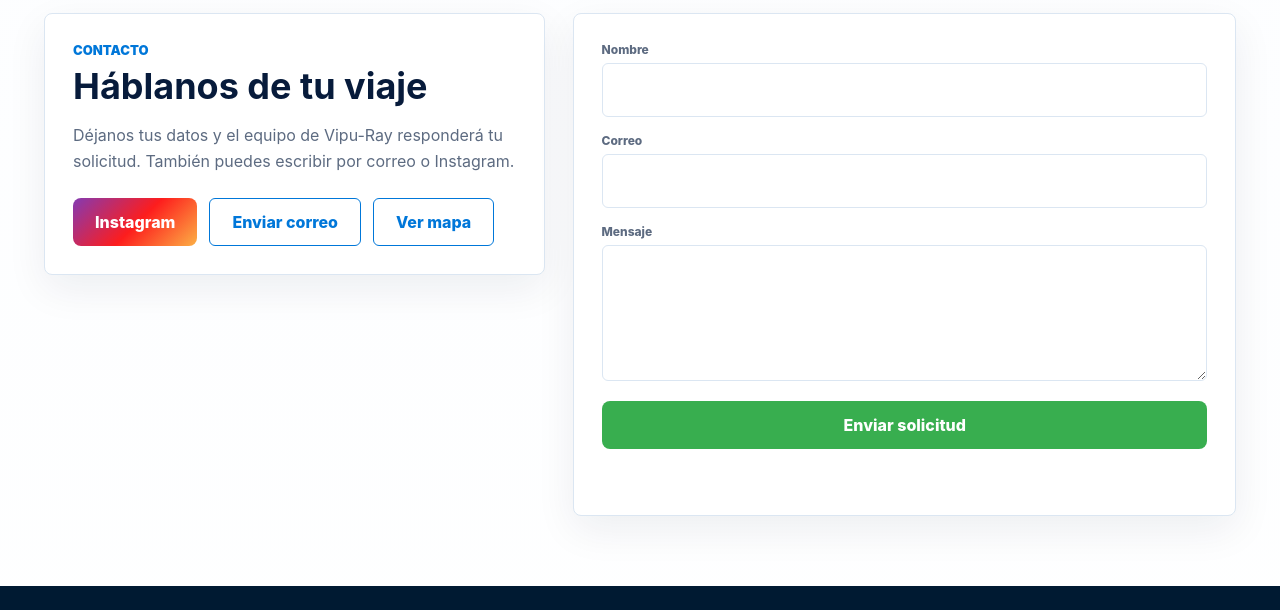
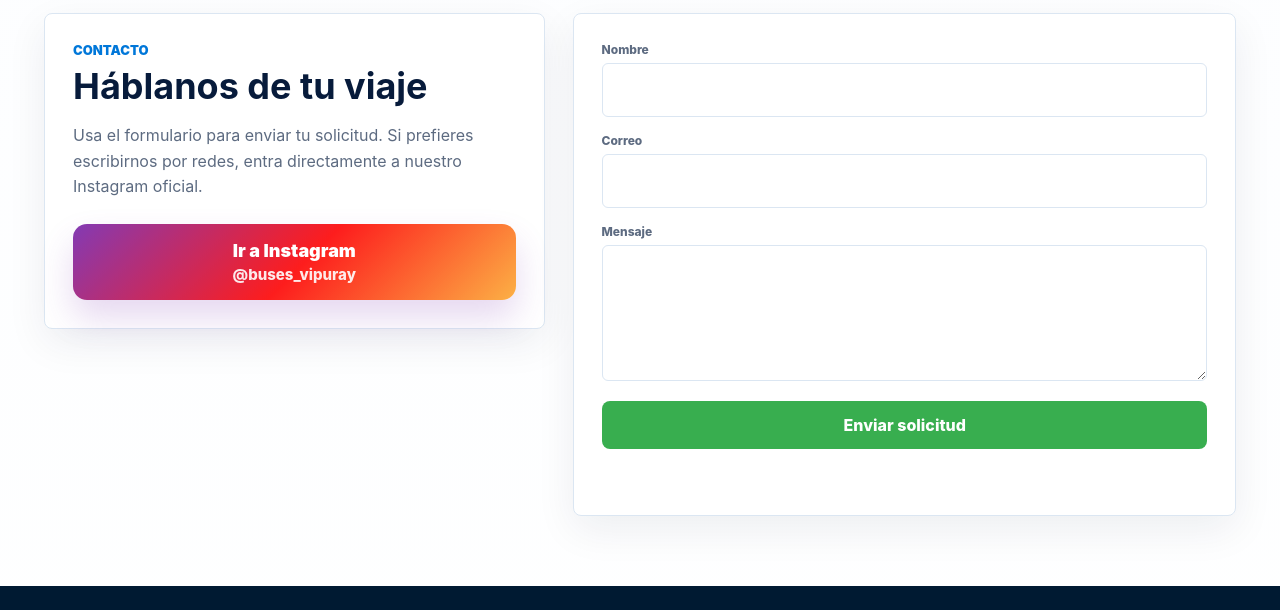
Before and after one commit to vipurayoficial-stack/Vipuray, a website: page index.html in a window 1280 px wide. Shown: the part 4720-5330 px from the top of the page. Drawn offline with Linux system fonts and the light colour scheme; no server answers.

Commit message:
Simplify contact Instagram call to action

```diff
--- a/index.html
+++ b/index.html
@@ -384,11 +384,12 @@
         <div class="contact-card">
           <p class="eyebrow">Contacto</p>
           <h2 id="contact-title">Háblanos de tu viaje</h2>
-          <p>Déjanos tus datos y el equipo de Vipu-Ray responderá tu solicitud. También puedes escribir por correo o Instagram.</p>
-          <div class="contact-actions">
-            <a class="instagram-button" href="https://www.instagram.com/buses_vipuray/" target="_blank" rel="noreferrer">Instagram</a>
-            <a class="outline-button" href="mailto:vipuray.oficial@gmail.com">Enviar correo</a>
-            <a class="outline-button" href="https://maps.google.com/?q=Anfion%20Munoz%20745%2C%20Villarrica%2C%20Chile" target="_blank" rel="noreferrer">Ver mapa</a>
+          <p>Usa el formulario para enviar tu solicitud. Si prefieres escribirnos por redes, entra directamente a nuestro Instagram oficial.</p>
+          <div class="contact-actions contact-actions-single">
+            <a class="instagram-button instagram-button-large" href="https://www.instagram.com/buses_vipuray/" target="_blank" rel="noreferrer">
+              <span>Ir a Instagram</span>
+              <strong>@buses_vipuray</strong>
+            </a>
           </div>
         </div>
         <form class="contact-form" data-contact-form>
--- a/styles.css
+++ b/styles.css
@@ -2124,8 +2124,57 @@ tr:last-child td {
   margin-top: 24px;
 }
 
+.contact-actions-single {
+  display: block;
+}
+
 .instagram-button {
   background: linear-gradient(135deg, #833ab4, #fd1d1d 52%, #fcb045);
+}
+
+.instagram-button-large {
+  border-radius: 14px;
+  box-shadow: 0 18px 34px rgba(131, 58, 180, 0.2);
+  flex-direction: column;
+  gap: 4px;
+  min-height: 76px;
+  overflow: hidden;
+  padding: 16px 22px;
+  text-align: center;
+  width: 100%;
+}
+
+.instagram-button-large::before {
+  background: linear-gradient(90deg, transparent, rgba(255, 255, 255, 0.26), transparent);
+  content: "";
+  height: 100%;
+  left: -42%;
+  position: absolute;
+  top: 0;
+  transform: skewX(-18deg);
+  transition: left 0.42s ease;
+  width: 32%;
+}
+
+.instagram-button-large:hover::before {
+  left: 112%;
+}
+
+.instagram-button-large span,
+.instagram-button-large strong {
+  position: relative;
+  z-index: 1;
+}
+
+.instagram-button-large span {
+  font-size: 18px;
+  font-weight: 950;
+}
+
+.instagram-button-large strong {
+  font-size: 15px;
+  font-weight: 850;
+  opacity: 0.9;
 }
 
 .contact-form {
```
